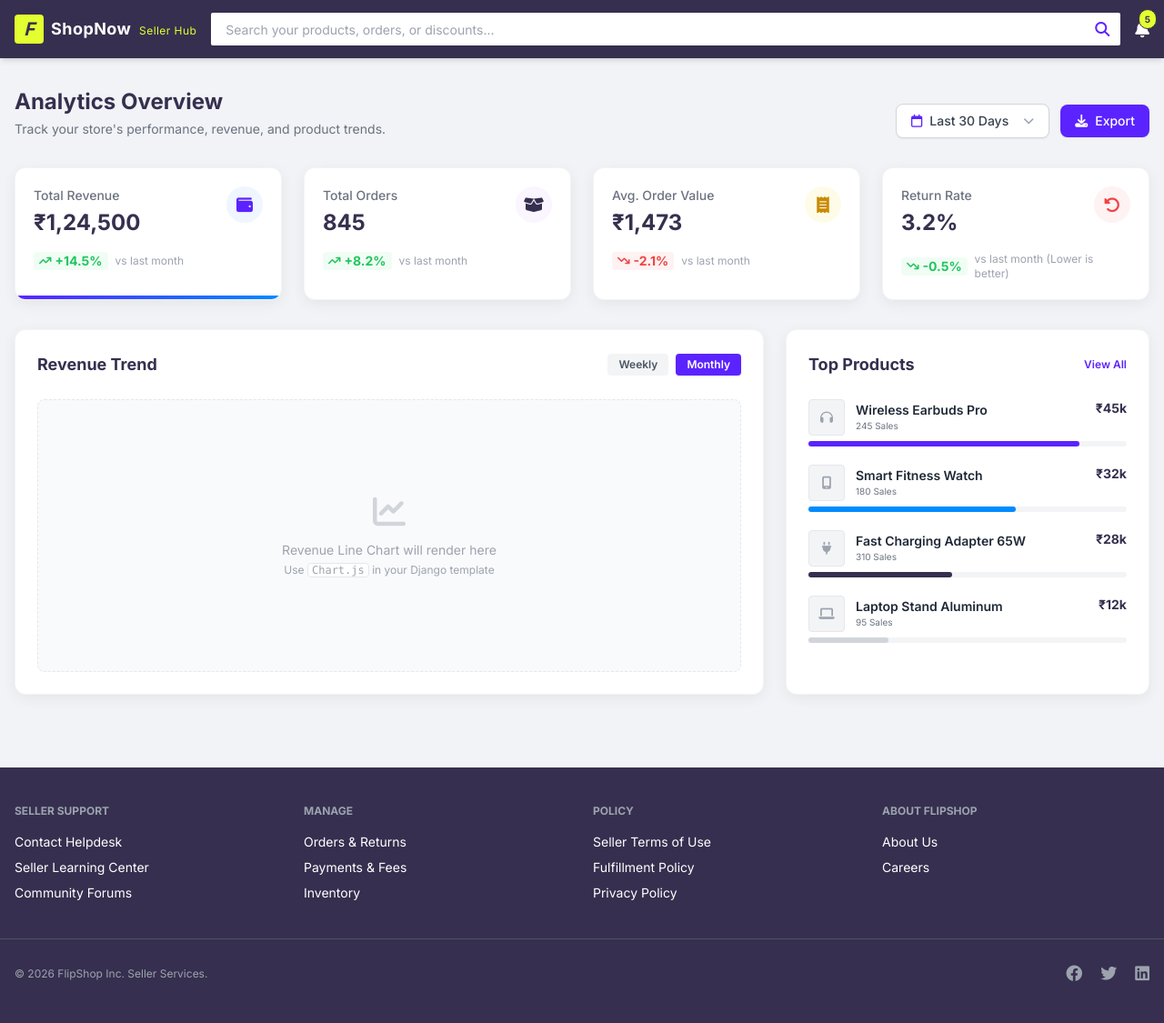
After one commit to Allexshaji/shopnowbyalex, a Django app: page /seller/analytics in a window 1280 px wide. The commit adds this page. Shown: the whole page at 91% size. Run offline with Django 5.2, Linux system fonts and the light colour scheme; some libraries are stand-ins or nearby versions.

Commit message:
add domain name

```diff
--- a/project/settings.py
+++ b/project/settings.py
@@ -28,7 +28,11 @@ SECRET_KEY = 'django-insecure-1tudm!+-*6o7hj%5(fdwm*pmpg@gmluf+hbvp29k@p2@o6@wy$
 DEBUG = True
 
 ALLOWED_HOSTS = [
+
+    'shopnow.alexshaji.online',
     '3.27.9.235'
+    'localhost',
+    '127.0.0.1'
 ]
 
 
--- a/seller/urls.py
+++ b/seller/urls.py
@@ -32,6 +32,7 @@ urlpatterns = [
     path('pending_single/<str:slug>',views.pending_single,name='pending_single'),
     path('pending_edit/<str:slug>',views.pending_edit,name='pending_edit'),
     path('message',views.message,name='message'),
+    path('analytics',views.analytics,name='analytics'),
     path('coupon',views.coupon,name='coupon'),
     path('add_coupon',views.add_coupon,name='add_coupon'),
     path('coupon_active',views.coupon_active,name='coupon_active'),
--- a/seller/views.py
+++ b/seller/views.py
@@ -12,6 +12,7 @@ from django.http import JsonResponse
 from custom_admin.models import Coupon
 from django.core.paginator import Paginator
 from django.db.models import Q
+from datetime import date
 
 
 
@@ -59,10 +60,12 @@ def seller_logout(request):
 
 @seller_required
 def seller_home(request):
-    seller=request.user
-    sellerprofile=seller.seller_profile
-    products=Product.objects.filter(seller=sellerprofile,status='approved')
-    return render(request, "seller/seller_home.html",{'sellerprofile':sellerprofile,'product':products})
+    seller=SellerProfile.objects.get(user=request.user)
+    products=Product.objects.filter(seller=seller,status='approved')
+    orders=Order.objects.filter(orderitem__product__seller=seller).distinct()
+    pending_orders=orders.filter(status="pending").count()
+    todays_sales=orders.filter(status="delivered").count()
+    return render(request, "seller/seller_home.html",{'sellerprofile':seller,'product':products, "pending_orders":pending_orders,"todays_sales":todays_sales})
 
 @seller_required
 def seller_profile(request):
@@ -363,7 +366,7 @@ def pending_order(request):
 
 def ongoing_order(request):
     seller=SellerProfile.objects.get(user=request.user)
-    order=Order.objects.filter(status =["shipped","processing"],orderitem__product__seller=seller).distinct()
+    order=Order.objects.filter(status__in =["shipped","processing"],orderitem__product__seller=seller).distinct()
     query=request.GET.get('q')
     if query:
         order=order.filter(
@@ -371,10 +374,12 @@ def ongoing_order(request):
             Q(orderitem__product__name=query)|
             Q(orderitem__order__address__full_name=query)
             )
+    return render(request,"seller/ongoing_order.html",{'order':order})
+
 
 def finished_order(request):
     seller=SellerProfile.objects.get(user=request.user)
-    order=Order.objects.filter(status =["deliveried","cancelled"],orderitem__product__seller=seller).distinct()
+    order=Order.objects.filter(status__in =["delivered","cancelled"],orderitem__product__seller=seller).distinct()
     query=request.GET.get('q')
     if query:
         order=order.filter(
@@ -382,6 +387,8 @@ def finished_order(request):
             Q(orderitem__product__name=query)|
             Q(orderitem__order__address__full_name=query)
             )
+    return render(request,"seller/finished_order.html",{'order':order})
+
 
 @seller_required
 def pending_single(request,slug):
@@ -426,6 +433,9 @@ def pending_edit(request,slug):
 def message(request):
     return render(request,'seller/message.html')
 
+def analytics(request):
+    return render(request,"seller/analytics.html")
+
 def coupon(request):
     return render(request,'seller/coupon.html')
 
--- /dev/null
+++ b/templates/seller/analytics.html
@@ -0,0 +1,247 @@
+{% load static %}
+<!DOCTYPE html>
+<html lang="en">
+<head>
+    <meta charset="UTF-8">
+    <meta name="viewport" content="width=device-width, initial-scale=1.0">
+    <title>FlipShop - Analytics & Performance</title>
+
+    <script src="https://cdn.tailwindcss.com"></script>
+
+    <script>
+        tailwind.config = {
+            theme: {
+                extend: {
+                    colors: {
+                        primary_dark: '#362F4F',
+                        primary: '#5B23FF',
+                        accent: '#008BFF',
+                        highlight: '#E4FF30',
+                        bg_light: '#F1F3F6',
+                        text_dark: '#212121',
+                        text_gray: '#878787'
+                    },
+                    fontFamily: {
+                        sans: ['Inter', 'sans-serif'],
+                    }
+                }
+            }
+        }
+    </script>
+
+    <link href="https://fonts.googleapis.com/css2?family=Inter:wght@400;500;600;700&display=swap" rel="stylesheet">
+    <link rel="stylesheet" href="https://cdnjs.cloudflare.com/ajax/libs/font-awesome/6.4.0/css/all.min.css">
+
+    <style>
+        body { font-family: 'Inter', sans-serif; background-color: #F1F3F6; }
+        .card-shadow { box-shadow: 0 4px 16px rgba(0,0,0,0.06); }
+        .chart-bar:hover { filter: brightness(1.1); }
+    </style>
+</head>
+<body class="text-text_dark flex flex-col min-h-screen">
+
+    {% include 'seller/navbar.html' %}
+
+    <main class="flex-grow container mx-auto px-4 py-8 max-w-[1400px]">
+
+        <div class="flex flex-col md:flex-row md:items-end justify-between gap-4 mb-8">
+            <div>
+                <h1 class="text-2xl font-bold text-primary_dark">Analytics Overview</h1>
+                <p class="text-gray-500 text-sm mt-1">Track your store's performance, revenue, and product trends.</p>
+            </div>
+
+            <div class="flex items-center gap-3">
+                <div class="bg-white border border-gray-300 text-gray-700 px-4 py-2 rounded-lg text-sm font-medium shadow-sm flex items-center gap-2 cursor-pointer hover:bg-gray-50 transition">
+                    <i class="fa-regular fa-calendar text-primary"></i>
+                    <span>Last 30 Days</span>
+                    <i class="fa-solid fa-chevron-down text-xs ml-2 text-gray-400"></i>
+                </div>
+
+                <button class="bg-primary text-white px-4 py-2 rounded-lg text-sm font-medium hover:bg-opacity-90 transition shadow-sm flex items-center gap-2">
+                    <i class="fa-solid fa-download"></i> Export
+                </button>
+            </div>
+        </div>
+
+        <div class="grid grid-cols-1 md:grid-cols-2 lg:grid-cols-4 gap-6 mb-8">
+
+            <div class="bg-white rounded-xl p-5 card-shadow border border-gray-100 relative overflow-hidden group">
+                <div class="flex justify-between items-start">
+                    <div>
+                        <p class="text-sm font-medium text-gray-500 mb-1">Total Revenue</p>
+                        <h3 class="text-2xl font-bold text-primary_dark">₹{{ total_revenue|default:"1,24,500" }}</h3>
+                    </div>
+                    <div class="w-10 h-10 rounded-full bg-blue-50 flex items-center justify-center text-primary group-hover:scale-110 transition-transform">
+                        <i class="fa-solid fa-wallet text-lg"></i>
+                    </div>
+                </div>
+                <div class="mt-4 flex items-center text-sm">
+                    <span class="text-green-500 font-bold flex items-center gap-1 bg-green-50 px-1.5 rounded">
+                        <i class="fa-solid fa-arrow-trend-up text-xs"></i> +14.5%
+                    </span>
+                    <span class="text-gray-400 ml-2 text-xs">vs last month</span>
+                </div>
+                <div class="absolute bottom-0 left-0 w-full h-1 bg-gradient-to-r from-primary to-accent"></div>
+            </div>
+
+            <div class="bg-white rounded-xl p-5 card-shadow border border-gray-100 relative overflow-hidden group">
+                <div class="flex justify-between items-start">
+                    <div>
+                        <p class="text-sm font-medium text-gray-500 mb-1">Total Orders</p>
+                        <h3 class="text-2xl font-bold text-primary_dark">{{ total_orders|default:"845" }}</h3>
+                    </div>
+                    <div class="w-10 h-10 rounded-full bg-purple-50 flex items-center justify-center text-primary_dark group-hover:scale-110 transition-transform">
+                        <i class="fa-solid fa-box-open text-lg"></i>
+                    </div>
+                </div>
+                <div class="mt-4 flex items-center text-sm">
+                    <span class="text-green-500 font-bold flex items-center gap-1 bg-green-50 px-1.5 rounded">
+                        <i class="fa-solid fa-arrow-trend-up text-xs"></i> +8.2%
+                    </span>
+                    <span class="text-gray-400 ml-2 text-xs">vs last month</span>
+                </div>
+            </div>
+
+            <div class="bg-white rounded-xl p-5 card-shadow border border-gray-100 relative overflow-hidden group">
+                <div class="flex justify-between items-start">
+                    <div>
+                        <p class="text-sm font-medium text-gray-500 mb-1">Avg. Order Value</p>
+                        <h3 class="text-2xl font-bold text-primary_dark">₹{{ avg_order_value|default:"1,473" }}</h3>
+                    </div>
+                    <div class="w-10 h-10 rounded-full bg-yellow-50 flex items-center justify-center text-yellow-600 group-hover:scale-110 transition-transform">
+                        <i class="fa-solid fa-receipt text-lg"></i>
+                    </div>
+                </div>
+                <div class="mt-4 flex items-center text-sm">
+                    <span class="text-red-500 font-bold flex items-center gap-1 bg-red-50 px-1.5 rounded">
+                        <i class="fa-solid fa-arrow-trend-down text-xs"></i> -2.1%
+                    </span>
+                    <span class="text-gray-400 ml-2 text-xs">vs last month</span>
+                </div>
+            </div>
+
+            <div class="bg-white rounded-xl p-5 card-shadow border border-gray-100 relative overflow-hidden group">
+                <div class="flex justify-between items-start">
+                    <div>
+                        <p class="text-sm font-medium text-gray-500 mb-1">Return Rate</p>
+                        <h3 class="text-2xl font-bold text-primary_dark">{{ return_rate|default:"3.2" }}%</h3>
+                    </div>
+                    <div class="w-10 h-10 rounded-full bg-red-50 flex items-center justify-center text-red-500 group-hover:scale-110 transition-transform">
+                        <i class="fa-solid fa-rotate-left text-lg"></i>
+                    </div>
+                </div>
+                <div class="mt-4 flex items-center text-sm">
+                    <span class="text-green-500 font-bold flex items-center gap-1 bg-green-50 px-1.5 rounded">
+                        <i class="fa-solid fa-arrow-trend-down text-xs"></i> -0.5%
+                    </span>
+                    <span class="text-gray-400 ml-2 text-xs">vs last month (Lower is better)</span>
+                </div>
+            </div>
+
+        </div>
+
+        <div class="grid grid-cols-1 lg:grid-cols-3 gap-6">
+
+            <div class="lg:col-span-2 bg-white rounded-xl card-shadow border border-gray-100 p-6 flex flex-col">
+                <div class="flex justify-between items-center mb-6">
+                    <h2 class="text-lg font-bold text-primary_dark">Revenue Trend</h2>
+                    <div class="flex gap-2">
+                        <button class="px-3 py-1 text-xs font-semibold rounded bg-gray-100 text-gray-600 hover:bg-gray-200 transition">Weekly</button>
+                        <button class="px-3 py-1 text-xs font-semibold rounded bg-primary text-white shadow-sm">Monthly</button>
+                    </div>
+                </div>
+
+                <div class="flex-grow w-full rounded-lg border border-dashed border-gray-200 bg-gray-50 flex flex-col items-center justify-center min-h-[300px] text-gray-400">
+                    <i class="fa-solid fa-chart-line text-4xl mb-3 text-gray-300"></i>
+                    <p class="text-sm">Revenue Line Chart will render here</p>
+                    <p class="text-xs mt-1">Use <span class="font-mono bg-white px-1 border border-gray-200 rounded">Chart.js</span> in your Django template</p>
+                </div>
+            </div>
+
+            <div class="bg-white rounded-xl card-shadow border border-gray-100 p-6 flex flex-col">
+                <div class="flex justify-between items-center mb-6">
+                    <h2 class="text-lg font-bold text-primary_dark">Top Products</h2>
+                    <a href="#" class="text-xs font-semibold text-primary hover:underline">View All</a>
+                </div>
+
+                <div class="flex flex-col gap-5 flex-grow">
+                    <div>
+                        <div class="flex justify-between items-start mb-1.5">
+                            <div class="flex items-center gap-3">
+                                <div class="w-10 h-10 bg-gray-100 rounded border border-gray-200 flex items-center justify-center flex-shrink-0">
+                                    <i class="fa-solid fa-headphones text-gray-400 text-sm"></i>
+                                </div>
+                                <div>
+                                    <p class="text-sm font-semibold text-gray-800 line-clamp-1 leading-tight">Wireless Earbuds Pro</p>
+                                    <p class="text-[10px] text-gray-500 mt-0.5">245 Sales</p>
+                                </div>
+                            </div>
+                            <p class="text-sm font-bold text-primary_dark">₹45k</p>
+                        </div>
+                        <div class="w-full bg-gray-100 rounded-full h-1.5">
+                            <div class="bg-primary h-1.5 rounded-full chart-bar" style="width: 85%"></div>
+                        </div>
+                    </div>
+
+                    <div>
+                        <div class="flex justify-between items-start mb-1.5">
+                            <div class="flex items-center gap-3">
+                                <div class="w-10 h-10 bg-gray-100 rounded border border-gray-200 flex items-center justify-center flex-shrink-0">
+                                    <i class="fa-solid fa-mobile-screen text-gray-400 text-sm"></i>
+                                </div>
+                                <div>
+                                    <p class="text-sm font-semibold text-gray-800 line-clamp-1 leading-tight">Smart Fitness Watch</p>
+                                    <p class="text-[10px] text-gray-500 mt-0.5">180 Sales</p>
+                                </div>
+                            </div>
+                            <p class="text-sm font-bold text-primary_dark">₹32k</p>
+                        </div>
+                        <div class="w-full bg-gray-100 rounded-full h-1.5">
+                            <div class="bg-accent h-1.5 rounded-full chart-bar" style="width: 65%"></div>
+                        </div>
+                    </div>
+
+                    <div>
+                        <div class="flex justify-between items-start mb-1.5">
+                            <div class="flex items-center gap-3">
+                                <div class="w-10 h-10 bg-gray-100 rounded border border-gray-200 flex items-center justify-center flex-shrink-0">
+                                    <i class="fa-solid fa-plug text-gray-400 text-sm"></i>
+                                </div>
+                                <div>
+                                    <p class="text-sm font-semibold text-gray-800 line-clamp-1 leading-tight">Fast Charging Adapter 65W</p>
+                                    <p class="text-[10px] text-gray-500 mt-0.5">310 Sales</p>
+                                </div>
+                            </div>
+                            <p class="text-sm font-bold text-primary_dark">₹28k</p>
+                        </div>
+                        <div class="w-full bg-gray-100 rounded-full h-1.5">
+                            <div class="bg-[#362F4F] h-1.5 rounded-full chart-bar" style="width: 45%"></div>
+                        </div>
+                    </div>
+
+                     <div>
+                        <div class="flex justify-between items-start mb-1.5">
+                            <div class="flex items-center gap-3">
+                                <div class="w-10 h-10 bg-gray-100 rounded border border-gray-200 flex items-center justify-center flex-shrink-0">
+                                    <i class="fa-solid fa-laptop text-gray-400 text-sm"></i>
+                                </div>
+                                <div>
+                                    <p class="text-sm font-semibold text-gray-800 line-clamp-1 leading-tight">Laptop Stand Aluminum</p>
+                                    <p class="text-[10px] text-gray-500 mt-0.5">95 Sales</p>
+                                </div>
+                            </div>
+                            <p class="text-sm font-bold text-primary_dark">₹12k</p>
+                        </div>
+                        <div class="w-full bg-gray-100 rounded-full h-1.5">
+                            <div class="bg-gray-300 h-1.5 rounded-full chart-bar" style="width: 25%"></div>
+                        </div>
+                    </div>
+                </div>
+            </div>
+        </div>
+
+    </main>
+
+    {% include 'seller/footer.html' %}
+</body>
+</html>
--- a/templates/seller/navbar.html
+++ b/templates/seller/navbar.html
@@ -4,7 +4,7 @@
         <a href="{% url 'seller_home' %}" class="flex items-center gap-2 order-1" aria-label="FlipShop Seller Hub Home">
             <div class="w-8 h-8 bg-highlight rounded flex items-center justify-center text-primary_dark font-bold text-xl italic">F</div>
             <span class="text-white font-bold text-lg tracking-wide hidden sm:block">
-                FlipShop <span class="text-xs font-normal text-highlight ml-1">Seller Hub</span>
+                ShopNow <span class="text-xs font-normal text-highlight ml-1">Seller Hub</span>
             </span>
         </a>
 
@@ -17,7 +17,7 @@
 
         <div class="w-full md:flex-1 md:w-auto md:mx-4 order-3 md:order-2">
             <form action="/your-search-endpoint" method="GET" class="relative group">
-                <input type="text" name="q" placeholder="Search your products, orders, or discounts..."
+                <input type="text" name="q" value="{{request.GET.q}}" placeholder="Search your products, orders, or discounts..."
                        aria-label="Search"
                        class="w-full h-10 md:h-9 px-4 rounded-sm text-sm focus:outline-none focus:ring-2 focus:ring-accent shadow-sm transition-all text-black">
                 <button type="submit" class="absolute right-0 top-0 h-10 md:h-9 w-12 md:w-10 text-primary font-bold" aria-label="Submit Search">
```
Also changed, not shown: templates/seller/ongoing_order.html (+5 -2 lines), templates/seller/seller_home.html (+4 -4 lines).
